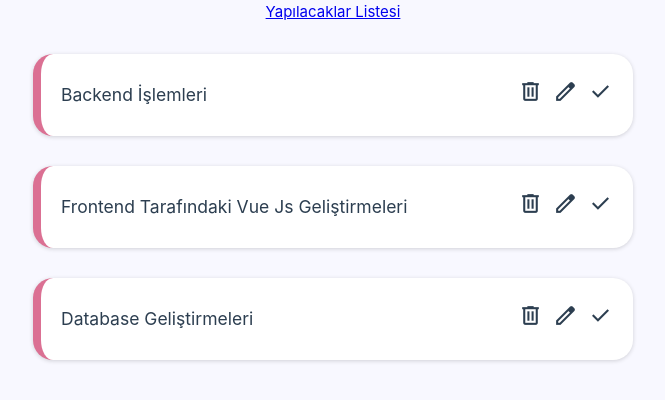
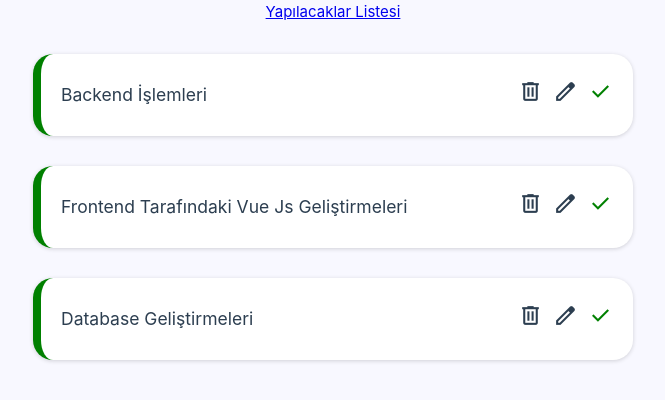
Before and after one commit to msabrioguz/Vue3-Ders, a Vue app in the folder 14-jira/: page / in a window 1280 px wide. Shown: the top 400 px of the page, without its empty margins (307-972 px from the left). Built offline with nearby package versions, Linux system fonts and the light colour scheme; data requests are answered from the project's data file.

Commit message:
Task Silme ve Complete işlemleri

```diff
--- a/14-jira/data/db.json
+++ b/14-jira/data/db.json
@@ -1,22 +1,22 @@
 {
-    "tasks" :[
+  "tasks": [
     {
-            "id": 1,
+      "id": "1",
       "title": "Backend İşlemleri",
       "details": "Backend işlemlerinin yapılması .net core projesinde gerekli geliştirmelerin yapılması",
-            "complete": false
+      "complete": true
     },
     {
-            "id": 2,
+      "id": "2",
       "title": "Frontend Tarafındaki Vue Js Geliştirmeleri",
       "details": "Frontend tarafının dizaynı ve yazılması gerekmektedir.",
-            "complete": false
+      "complete": true
     },
     {
-            "id": 3,
+      "id": "3",
       "title": "Database Geliştirmeleri",
       "details": "    Database geliştirmelerinin yapılması.",
-            "complete": false
+      "complete": true
     }
   ]
 }
--- a/14-jira/src/components/SingleTask.vue
+++ b/14-jira/src/components/SingleTask.vue
@@ -1,11 +1,17 @@
 <template>
-  <div class="task">
+  <div class="task" :class="{ complete: task.complete }">
     <div class="actions">
       <h3 @click="toggleDetails">{{ task.title }}</h3>
       <div>
-        <span class="material-symbols-outlined"> delete </span>
-        <span class="material-symbols-outlined"> edit </span>
-        <span class="material-symbols-outlined"> check </span>
+        <span class="material-symbols-outlined delete" @click="deleteTask"> delete </span>
+        <span class="material-symbols-outlined edit"> edit </span>
+        <span
+          class="material-symbols-outlined done"
+          @click="toggleComplete"
+          :class="{ active: task.complete }"
+        >
+          done
+        </span>
       </div>
     </div>
     <div class="details" v-if="showDetails">
@@ -16,14 +22,32 @@
 <script>
 export default {
   props: ['task'],
+  emits: ['onDeleteTask', 'onToggleComplete'],
   data() {
     return {
-      showDetails: false
+      showDetails: false,
+      uri: 'http://localhost:3000/tasks/'
     };
   },
   methods: {
     toggleDetails() {
       this.showDetails = !this.showDetails;
+    },
+    deleteTask() {
+      fetch(this.uri + this.task.id, { method: 'DELETE' })
+        .then(() => this.$emit('onDeleteTask', this.task.id))
+        .catch((err) => console.log(err.message));
+    },
+    toggleComplete() {
+      fetch(this.uri + this.task.id, {
+        method: 'PATCH',
+        headers: { 'Content-Type': 'application/json' },
+        body: JSON.stringify({ complete: !this.task.complete })
+      })
+        .then(() => {
+          this.$emit('onToggleComplete', this.task.id);
+        })
+        .catch((err) => console.log(err.message));
     }
   }
 };
@@ -54,4 +78,19 @@ h3 {
   cursor: pointer;
   margin-left: 10px;
 }
+.delete:hover {
+  color: crimson;
+}
+
+.done:hover {
+  color: green;
+}
+
+.complete {
+  border-left: 8px solid green;
+}
+
+.active {
+  color: green;
+}
 </style>
--- a/14-jira/src/views/HomeView.vue
+++ b/14-jira/src/views/HomeView.vue
@@ -1,7 +1,7 @@
 <template>
   <div v-if="tasks.length">
     <div v-for="task in tasks" :key="task.id">
-      <SingleTask :task="task"/>
+      <SingleTask :task="task" @onDeleteTask="handleDeleteTask" @onToggleComplete="handleToggleComplete"/>
     </div>
   </div>
 </template>
@@ -26,6 +26,15 @@ export default {
         this.tasks = data;
       })
       .catch((err) => console.log(err.message));
+  },
+  methods: {
+    handleDeleteTask(id) {
+      this.tasks = this.tasks.filter((task) => task.id !== id);
+    },
+    handleToggleComplete(id) {
+      const task = this.tasks.find((task) => task.id === id);
+      task.complete = !task.complete;
+    }
   }
 };
 </script>
```
Lines whose indentation alone changed are shown as unchanged.
